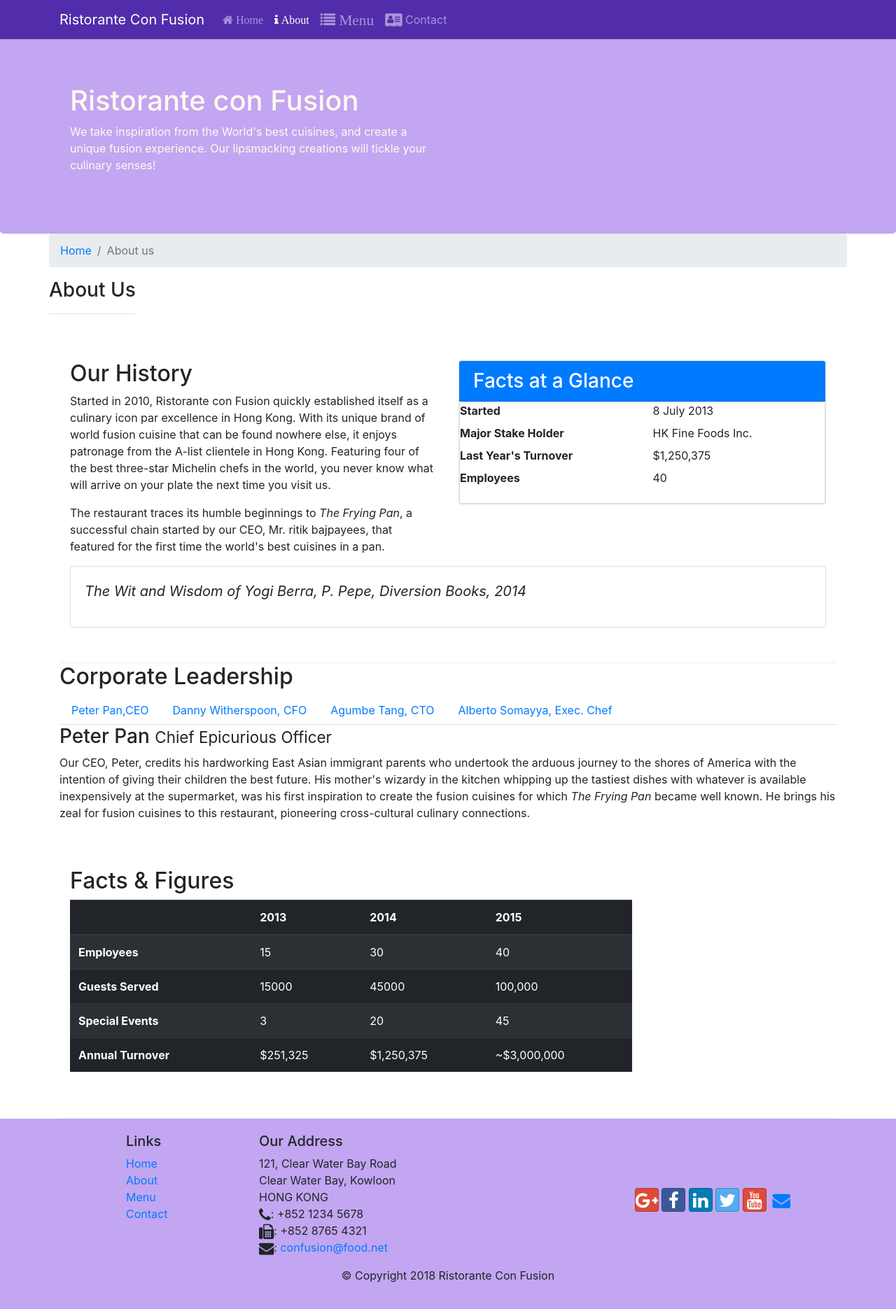
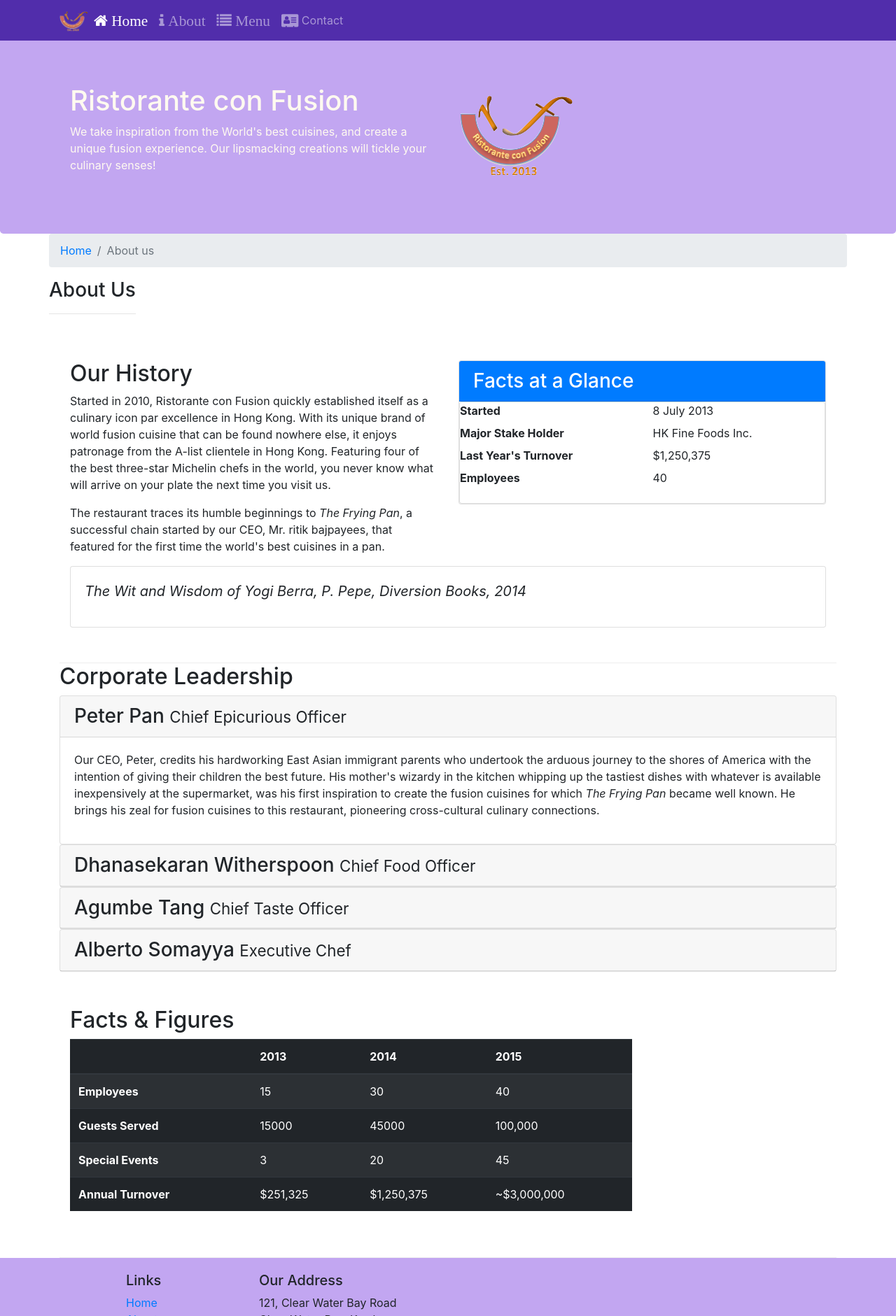
Before and after one commit to bajpayeeritik/bootstrap4, a website: page aboutus.html in a window 1280 px wide. Shown: the top 1881 px of the page at 70% size. Drawn offline with nearby package versions, Linux system fonts and the light colour scheme.

Commit message:
accordion

```diff
--- a/aboutus.html
+++ b/aboutus.html
@@ -12,23 +12,28 @@
         <link rel="stylesheet" href="node_modules/font-awesome/css/font-awesome.min.css">
         <link rel="stylesheet" href="node_modules/bootstrap-social/bootstrap-social.css">
         <link rel="stylesheet" href="css/styles.css">
+        <script src="node_modules/jquery/dist/jquery.slim.min.js"></script>
+        <script src="node_modules/popper.js/dist/umd/popper.min.js"></script>
+        <script src="node_modules/bootstrap/dist/js/bootstrap.min.js"></script>
         <title>Ristorante Con Fusion</title>
 
    </head>
 
 <body>
-    <nav class="navbar navbar-dark navbar-expand-sm fixed-top">
-        <div class="container">
+    <nav class ="navbar navbar-dark navbar-expand-sm fixed-top" >
+        <div class ="container">
             <button class="navbar-toggler" type="button" data-toggle="collapse" data-target="#Navbar">
                 <span class="navbar-toggler-icon"></span>
+
             </button>
-            <a class="navbar-brand" href="#">Ristorante Con Fusion</a>
+            <a class="navbar-brand mr-auto" href="#"><img src="img/logo.png" height="30" width="41"></a>
+
             <div class="collapse navbar-collapse" id="Navbar">
                 <ul class="navbar-nav mr-auto">
-                    <li class="nav-item"><a class="nav-link" href="./index.html" style="padding-left:10px ;"><span class="fa fa-home">  Home</span></a></li>
-                    <li class="nav-item active"><a class="nav-link" href="#"><span class="fa fa-info">  About</span></a></li>
-                    <li class="nav-item"><a class="nav-link" href="#"><span class="fa fa-list fa-lg">  Menu</span></a></li>
-                    <li class="nav-item"><a class="nav-link" href="./contactus.html"><span class="fa fa-address-card fa-lg"></span>  Contact</a></li>
+                    <li class="nav-item active"><a class="nav-link" href="#"><span class="fa fa-home fa-lg"> Home</span></a></li>
+                    <li class="nav-item"><a class="nav-link" href="./aboutus.html"><span class="fa fa-info fa-lg"> About</span></a></li>
+                    <li class="nav-item"><a class="nav-link" href="#"><span class="fa fa-list fa-lg"> Menu</span></a></li>
+                    <li class="nav-item"><a class="nav-link" href="./contactus.html"><span class="fa fa-address-card fa-lg"></span> Contact</a></li>
 
                 </ul>
 
@@ -44,10 +49,16 @@
             <div class="row row-header">
                 <div class="col-12 col-sm-6">
                     <h1>Ristorante con Fusion</h1>
-                    <p>We take inspiration from the World's best cuisines, and create a unique fusion experience. Our lipsmacking creations will tickle your culinary senses!</p>
+                    <p>We take inspiration from the World's best cuisines, and create a unique fusion experience.
+                         Our lipsmacking creations will tickle your culinary senses!</p>
                 </div>
-                <div class="col-12 col-sm">
+                <div class="col-12 col-sm align-self-center">
+                    <img src="img/logo.png" class="img-fluid">
+
                 </div>
+
+
+
             </div>
         </div>
     </header>
@@ -69,8 +80,12 @@
         <div class="row row-content">
             <div class="col-sm-6">
                 <h2>Our History</h2>
-                <p>Started in 2010, Ristorante con Fusion quickly established itself as a culinary icon par excellence in Hong Kong. With its unique brand of world fusion cuisine that can be found nowhere else, it enjoys patronage from the A-list clientele in Hong Kong.  Featuring four of the best three-star Michelin chefs in the world, you never know what will arrive on your plate the next time you visit us.</p>
-                <p>The restaurant traces its humble beginnings to <em>The Frying Pan</em>, a successful chain started by our CEO, Mr. ritik bajpayees, that featured for the first time the world's best cuisines in a pan.</p>
+                <p>Started in 2010, Ristorante con Fusion quickly established itself as a culinary icon par excellence in Hong Kong.
+                     With its unique brand of world fusion cuisine that can be found nowhere else, it enjoys patronage from the A-list
+                      clientele in Hong Kong.  Featuring four of the best three-star Michelin chefs in the world, you never know what
+                      will arrive on your plate the next time you visit us.</p>
+                <p>The restaurant traces its humble beginnings to <em>The Frying Pan</em>, a successful chain started by our CEO,
+                    Mr. ritik bajpayees, that featured for the first time the world's best cuisines in a pan.</p>
             </div>
             <div class="col-sm">
                 <div class="card">
@@ -105,43 +120,85 @@
         <div  >
             <div>
                 <h2>Corporate Leadership</h2>
-                <ul class="nav nav-tabs">
-                    <li class="nav-item">
-                        <a class="nav-link" href="#peter" role="tab" data-toggle="tab" aria-controls="peter" aria-selected="true">Peter Pan,CEO</a>
-                    </li>
-                    <li class="nav-item">
-                        <a class="nav-link" href="#danny" role="tab" aria-controls="danny" aria-selected="true"
-                          data-toggle="tab">Danny Witherspoon, CFO</a>
-                      </li>
-                       <li class="nav-item">
-                      <a class="nav-link" href="#agumbe"role="tab"
-                        data-toggle="tab">Agumbe Tang, CTO</a>
-                    </li>
-                    <li class="nav-item">
-                      <a class="nav-link" href="#alberto" role="tab"
-                        data-toggle="tab">Alberto Somayya, Exec. Chef</a>
-                    </li>
 
-                </ul>
-                <div class="tab-content">
-                    <div role="tabpanel" class="tab-pane fade show active" id="peter">
-                        <h3 >Peter Pan <small>Chief Epicurious Officer</small></h3>
-                        <p class=" d-none d-sm-block">Our CEO, Peter, credits his hardworking East Asian immigrant parents who undertook the arduous journey to the shores of America with the intention of giving their children the best future. His mother's wizardy in the kitchen whipping up the tastiest dishes with whatever is available inexpensively at the supermarket, was his first inspiration to create the fusion cuisines for which <em>The Frying Pan</em> became well known. He brings his zeal for fusion cuisines to this restaurant, pioneering cross-cultural culinary connections.</p>
+                <div id="accordion">
+                    <div class="card">
+                        <div class="card-header" role="tab" id="peterhead">
+                            <h3 class="mb-0">
+                                <a data-toggle="collapse" data-target="#peter">
+                                    Peter Pan <small>Chief Epicurious Officer</small>
+                                </a>
+                            </h3>
+                        </div>
+                        <div class="collapse show" id="peter" data-parent="#accordion">
+                            <div class="card-body">
+                                <p class=" d-none d-sm-block">Our CEO, Peter, credits his hardworking East Asian
+                                    immigrant parents who undertook the arduous journey to the shores of America
+                                    with the intention of giving their children the best future. His mother's
+                                    wizardy in the kitchen whipping up the tastiest dishes with whatever is available
+                                    inexpensively at the supermarket, was his first inspiration to create the fusion
+                                    cuisines for which <em>The Frying Pan</em> became well known. He brings his zeal
+                                    for fusion cuisines to this restaurant, pioneering cross-cultural culinary connections.</p>
+                            </div>
+                        </div>
                     </div>
-                    <div role="tabpanel" class="nav-link tab-pane" id="danny">
-                        <h3>Dhanasekaran Witherspoon <small>Chief Food Officer</small></h3>
-                        <p class=" d-none d-sm-block">Our CFO, Danny, as he is affectionately referred to by his colleagues, comes from a long established family tradition in farming and produce. His experiences growing up on a farm in the Australian outback gave him great appreciation for varieties of food sources. As he puts it in his own words, <em>Everything that runs, wins, and everything that stays, pays!</em></p>
+                    <div class="card">
+                        <div class="card-header" role="tab" id="dannyhead">
+                            <h3 class="mb-0">
+                                <a data-toggle="collapse" data-target="#danny">
+                                    Dhanasekaran Witherspoon <small>Chief Food Officer</small>
+                                </a>
+                            </h3>
+                        </div>
+                        <div class="collapse" id="danny" data-parent="#accordion">
+                            <div class="card-body">
+                                <p class=" d-none d-sm-block">Our CFO, Danny, as he is affectionately referred to by his colleagues,
+                                    comes from a long established family tradition in farming and produce. His experiences growing
+                                    up on a farm in the Australian outback gave him great appreciation for varieties of food sources.
+                                    As he puts it in his own words, <em>Everything that runs, wins, and everything that stays, pays!</em>
+                                </p>
+                            </div>
+                        </div>
                     </div>
-                    <div role="tabpanel" class="tab-pane" id="agumbe">
-                        <h3>Agumbe Tang <small>Chief Taste Officer</small></h3>
-                        <p class=" d-none d-sm-block">Blessed with the most discerning gustatory sense, Agumbe, our CTO, personally ensures that every dish that we serve meets his exacting tastes. Our chefs dread the tongue lashing that ensues if their dish does not meet his exacting standards. He lives by his motto, <em>You click only if you survive my lick.</em></p>
+                    <div class="card">
+                        <div class="card-header" role="tab" id="agumbehead">
+                        <h3 class="mb-0">
+                            <a class="collapsed" data-toggle="collapse" data-target="#agumbe">
+                            Agumbe Tang <small>Chief Taste Officer</small>
+                            </a>
+                        </h3>
                     </div>
-                    <div role="tabpanel" class="tab-pane" id="alberto">
-                        <h3 >Alberto Somayya <small>Executive Chef</small></h3>
-                        <p class=" d-none d-sm-block">Award winning three-star Michelin chef with wide International experience having worked closely with whos-who in the culinary world, he specializes in creating mouthwatering Indo-Italian fusion experiences. He says, <em>Put together the cuisines from the two craziest cultures, and you get a winning hit! Amma Mia!</em></p>
+                    <div class="collapse" id="agumbe" data-parent="#accordion">
+                        <div class="card-body">
+                            <p class="d-none d-sm-block">Blessed with the most discerning gustatory sense, Agumbe, our CTO,
+                                personally ensures that every dish that we serve meets his exacting tastes. Our chefs dread
+                                 the tongue lashing that ensues if their dish does not meet his exacting standards. He lives
+                                  by his motto, <em>You click only if you survive my lick..</em></p>
+                        </div>
+                    </div>
+                    </div>
+                    <div class="card">
+                        <div class="card-header" role="tab" id="albertohead">
+                        <h3 class="mb-0">
+                            <a class="collapsed" data-toggle="collapse" data-target="#alberto">
+                            Alberto Somayya <small>Executive Chef</small>
+                            </a>
+                        </h3>
+                    </div>
+                    <div class="collapse" id="alberto" data-parent="#accordion">
+                        <div class="card-body">
+                            <p class="d-none d-sm-block">Award winning three-star Michelin chef with wide International
+                                experience having worked closely with whos-who in the culinary world, he specializes in
+                                creating mouthwatering Indo-Italian fusion experiences. He says, <em>Put together the cuisines
+                                 from the two craziest cultures, and you get a winning hit! Amma Mia!</em></p>
+                        </div>
                     </div>
                 </div>
-            </div>
+
+
+                </div>
+
+                </div>
        </div>
        <div class="row row-content">
            <div class="col-12 col-sm-9">
```
